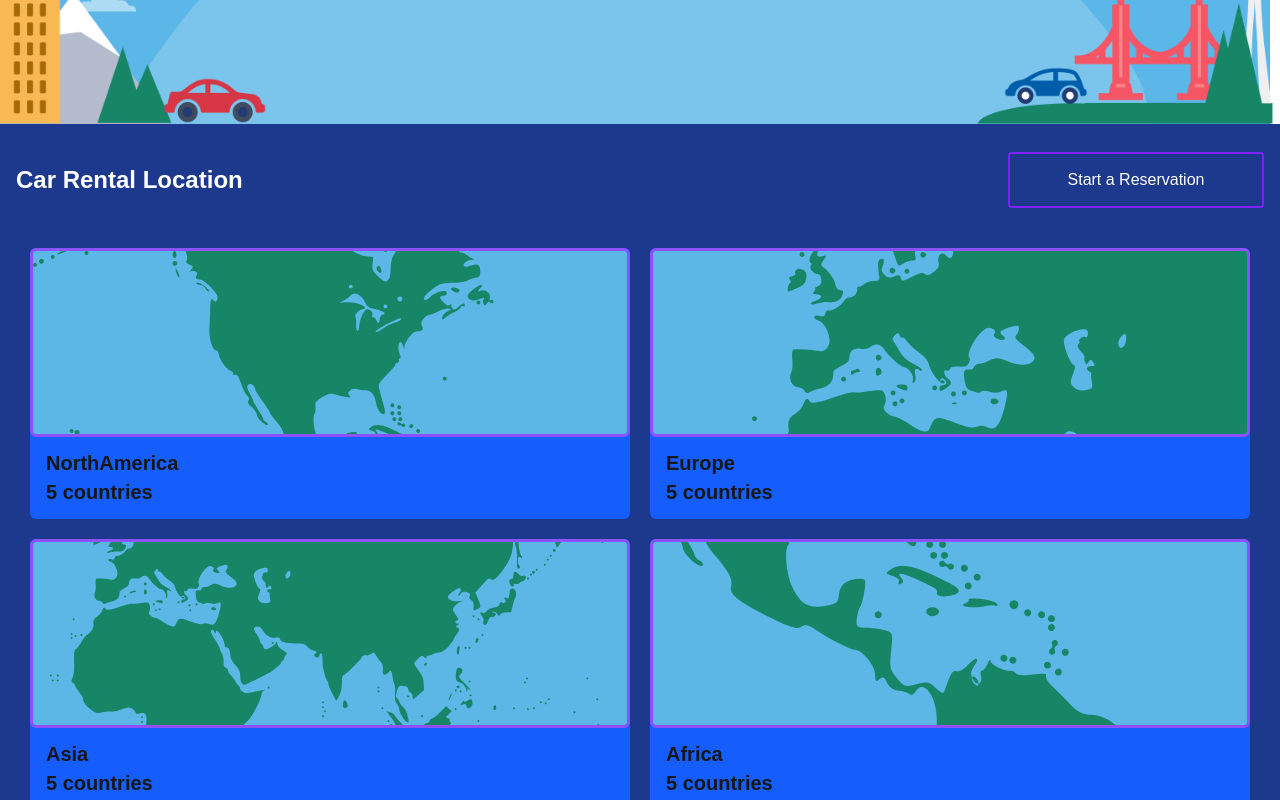
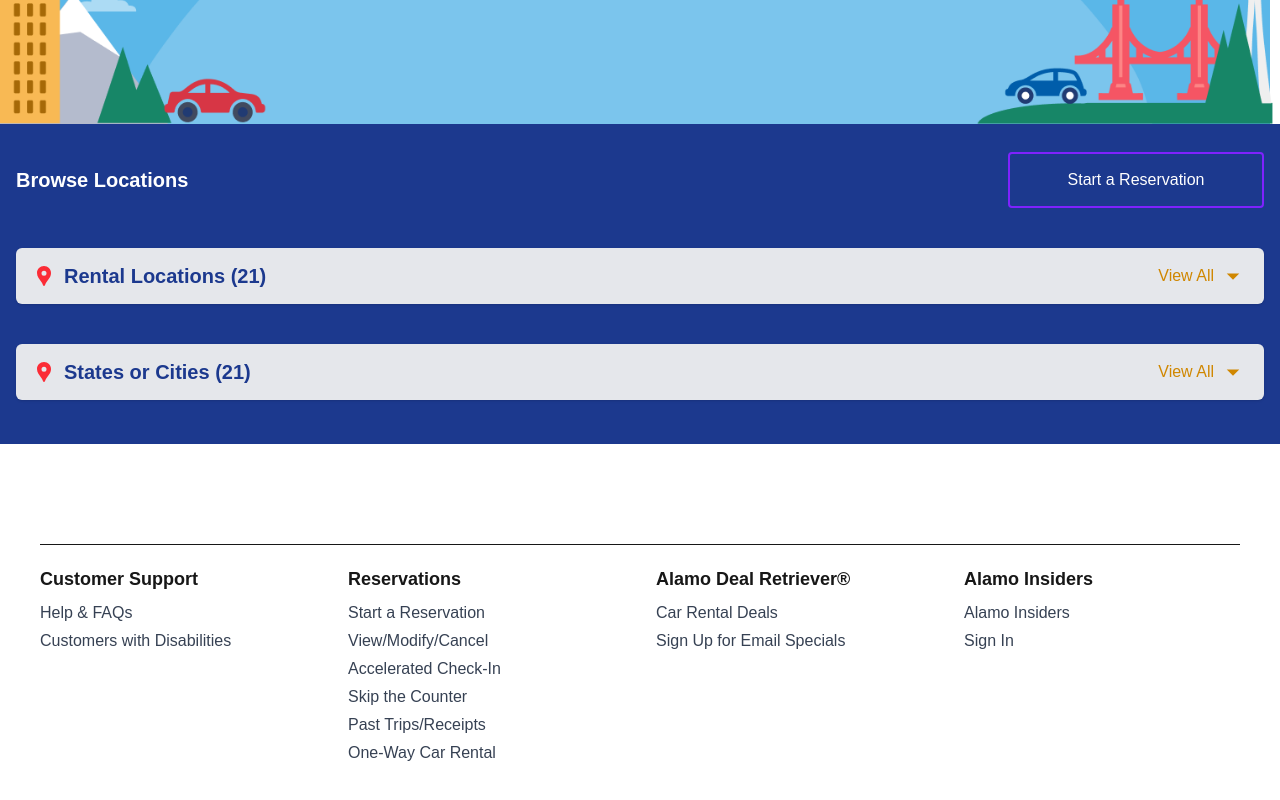
Before and after one commit to parham-devdocs/car-purchase-nextjs, a Next.js app: page /locations in a window 1280 px wide. Shown: the part 380-1180 px from the top of the page. Built offline with nearby package versions, Linux system fonts and the light colour scheme.

Commit message:
/location/coiuntry page craeted

```diff
--- /dev/null
+++ b/app/locations/[...country]/page.tsx
@@ -0,0 +1,158 @@
+"use client";
+import { Button } from "@/component";
+import Header from "@/component/carRental/Header";
+import Link from "next/link";
+import { useEffect, useState } from "react";
+import { MdLocationPin } from "react-icons/md";
+import { MdOutlineArrowDropDown, MdOutlineArrowDropUp } from "react-icons/md";
+import { BsAirplaneFill } from "react-icons/bs";
+import { FaBuilding } from "react-icons/fa";
+export default function CountryPage({ params }: { params: { country: string } }) {
+
+  const [locations, setLocations] = useState([
+    { name: "Gulf Shores International Airport (GUF)", type: "airport" },
+    { name: "Omni Orlando Resort at ChampionsGate", type: "building" },
+    { name: "Los Angeles International Airport (LAX)", type: "airport" },
+    { name: "New York John F. Kennedy Airport (JFK)", type: "airport" },
+    { name: "Chicago O'Hare International Airport (ORD)", type: "airport" },
+    { name: "Miami International Airport (MIA)", type: "airport" },
+    { name: "Dallas/Fort Worth International Airport (DFW)", type: "airport" },
+    { name: "Denver International Airport (DEN)", type: "airport" },
+    { name: "San Francisco International Airport (SFO)", type: "airport" },
+    { name: "Seattle-Tacoma International Airport (SEA)", type: "airport" },
+    { name: "Phoenix Sky Harbor International Airport (PHX)", type: "airport" },
+    { name: "Philadelphia International Airport (PHL)", type: "airport" },
+    { name: "Orlando International Airport (MCO)", type: "airport" },
+    { name: "Boston Logan International Airport (BOS)", type: "airport" },
+    { name: "Minneapolis-Saint Paul International Airport (MSP)", type: "airport" },
+    { name: "Las Vegas McCarran International Airport (LAS)", type: "airport" },
+    { name: "Detroit Metropolitan Airport (DTW)", type: "airport" },
+    { name: "Atlanta Hartsfield-Jackson International Airport (ATL)", type: "airport" },
+    { name: "Charlotte Douglas International Airport (CLT)", type: "airport" },
+    { name: "Honolulu Daniel K. Inouye International Airport (HNL)", type: "airport" },
+    { name: "Washington Dulles International Airport (IAD)", type: "airport" }
+  ]);
+
+  const [states, setStates] = useState([
+    "Alabama",     // Gulf Shores
+    "Florida",     // Orlando
+    "California",  // Los Angeles
+    "New York",    // New York City
+    "Illinois",    // Chicago
+    "Florida",     // Miami
+    "Texas",       // Dallas
+    "Colorado",    // Denver
+    "California",  // San Francisco
+    "Washington",  // Seattle
+    "Arizona",     // Phoenix
+    "Pennsylvania",// Philadelphia
+    "Florida",     // Orlando
+    "Massachusetts", // Boston
+    "Minnesota",   // Minneapolis
+    "Nevada",      // Las Vegas
+    "Michigan",    // Detroit
+    "Georgia",     // Atlanta
+    "North Carolina", // Charlotte
+    "Hawaii",      // Honolulu
+    "Virginia"     // Washington D.C.
+  ]);
+  const [isRentalLocationModalOpen, setIsRentalLocationModalOpen] = useState(false);
+  const [isCityModalOpen, setIsCityModalOpen] = useState(false);
+
+  return (
+    <div>
+      <Header headerTitle={`${params.country} Car Rental`} />
+      <div className="bg-blue-900 pt-7 pb-6 px-4 space-y-10">
+        <div className="max-w-7xl mx-auto flex flex-col lg:flex-row lg:justify-between gap-4 items-center text-white">
+          <h3 className="font-bold text-2xl lg:text-xl">Browse Locations</h3>
+          <Button label="Start a Reservation" link="/" className="w-full lg:w-3xs h-14" />
+        </div>
+
+        <div className="flex justify-center items-center flex-col gap-5 w-full">
+          {/* Rental Locations */}
+          <div className="w-full h-14 bg-gray-200 text-blue-900 flex items-center justify-between px-4 rounded-md shadow-sm hover:shadow-md transition-shadow duration-200 cursor-pointer"
+               onClick={() => setIsRentalLocationModalOpen(prev => !prev)}>
+            <div className="flex items-center gap-2">
+              <MdLocationPin className="text-2xl font-bold text-red-500" />
+              <span className="font-bold text-xl">Rental Locations ({locations.length})</span>
+            </div>
+            <div className="flex items-center gap-1 text-yellow-600">
+              <span>View All</span>
+              {isRentalLocationModalOpen ? (
+                <MdOutlineArrowDropUp className="text-yellow-600 text-2xl" size={30} />
+              ) : (
+                <MdOutlineArrowDropDown className="text-yellow-600 text-2xl" size={30} />
+              )}
+            </div>
+          </div>
+
+
+
+<div
+  className="w-full overflow-auto transition-all duration-500 ease-in-out"
+  style={{
+    maxHeight: isRentalLocationModalOpen ? '20rem' : '0',
+  }}
+>
+  <ul className="w-full grid grid-cols-1 sm:grid-cols-2 gap-2 bg-white border border-gray-300 rounded-md p-3 shadow-lg z-10">
+    {locations.map((loc, index) => (
+      <li
+        key={index}
+        className="py-1 px-2 flex items-center gap-2 text-violet-700 hover:text-violet-900 hover:bg-gray-100 rounded-sm cursor-pointer"
+      >
+        {loc.type === "airport" ? (
+          <BsAirplaneFill className="text-blue-500" />
+        ) : (
+          <FaBuilding className="text-green-500" />
+        )}
+        <Link href={`/locations/${params.country}/location`}>{loc.name}</Link>
+      </li>
+    ))}
+  </ul>
+</div>
+
+         {/* States or Cities */}
+<div
+  className="w-full h-14 bg-gray-200 text-blue-900 flex items-center justify-between px-4 rounded-md shadow-sm hover:shadow-md transition-shadow duration-200 cursor-pointer"
+  onClick={() => setIsCityModalOpen((prev) => !prev)}
+>
+  <div className="flex items-center gap-2">
+    <MdLocationPin className="text-2xl font-bold text-red-500" />
+    <span className="font-bold text-xl">States or Cities ({states.length})</span>
+  </div>
+  <div className="flex items-center gap-1 text-yellow-600">
+    <span>View All</span>
+    {isCityModalOpen ? (
+      <MdOutlineArrowDropUp className="text-yellow-600 text-2xl" size={30} />
+    ) : (
+      <MdOutlineArrowDropDown className="text-yellow-600 text-2xl" size={30} />
+    )}
+  </div>
+</div>
+
+{/* Smoothly animated dropdown */}
+<div
+  className=" w-full transition-all duration-500 ease-in-out overflow-auto "
+  style={{
+    maxHeight: isCityModalOpen ? '20rem' : '0',
+    opacity: isCityModalOpen ? 1 : 0,
+  }}
+>
+<ul className="w-full grid grid-cols-1 sm:grid-cols-2 md:grid-cols-3 lg:grid-cols-4 gap-x-4 gap-y-2 bg-white border border-gray-300 rounded-md p-3 shadow-lg z-10">
+  {states.map((state, index) => (
+    <li
+      key={index}
+      className="py-1 px-2 flex w-fit gap-1 text-violet-700 hover:text-violet-900 hover:bg-gray-200 rounded-sm cursor-pointer"
+    >
+      <Link href={`/locations/${params.country}/${state}`}>{state}</Link>
+    </li>
+  ))}
+</ul>
+</div>
+
+
+        </div>
+      </div>
+    </div>
+  );
+}
--- /dev/null
+++ b/app/locations/layout.tsx
@@ -0,0 +1,11 @@
+
+
+import React, { ReactNode } from 'react'
+
+const Layout = ({children}:{children:ReactNode}) => {
+  return (
+    <div className='flex flex-col min-h-screen w-full mt-16'>{children}</div>
+  )
+}
+
+export default Layout
--- a/app/locations/page.tsx
+++ b/app/locations/page.tsx
@@ -24,7 +24,7 @@
 const page = () => {
   const [regionModal,setRegionModal]=useState<null | string>(null)
   return (
-    <div className="flex flex-col min-h-screen w-full mt-16 " >
+    <div>
     <Header headerTitle="1,100+ Car Rental Locations Worldwide" />
       <div className="bg-blue-900 pt-7 pb-6 px-4 space-y-10">
       <div className="max-w-7xl mx-auto   flex flex-col lg:flex-row lg:justify-between gap-4 items-center text-white">
```
